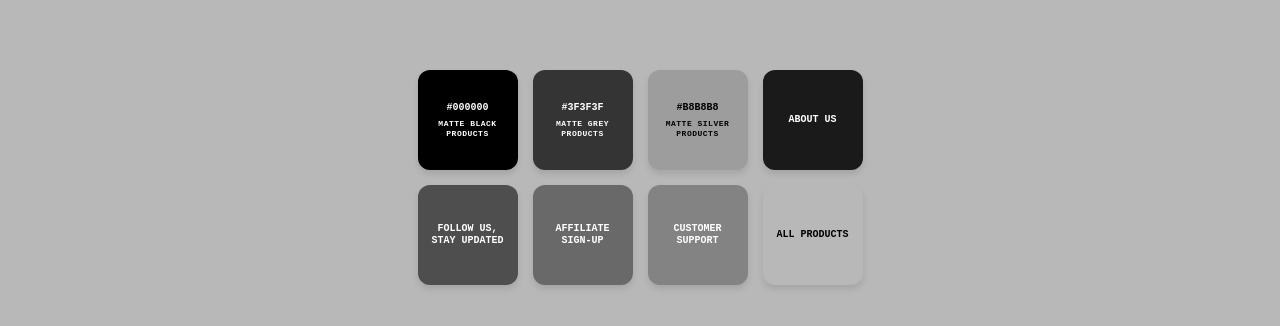
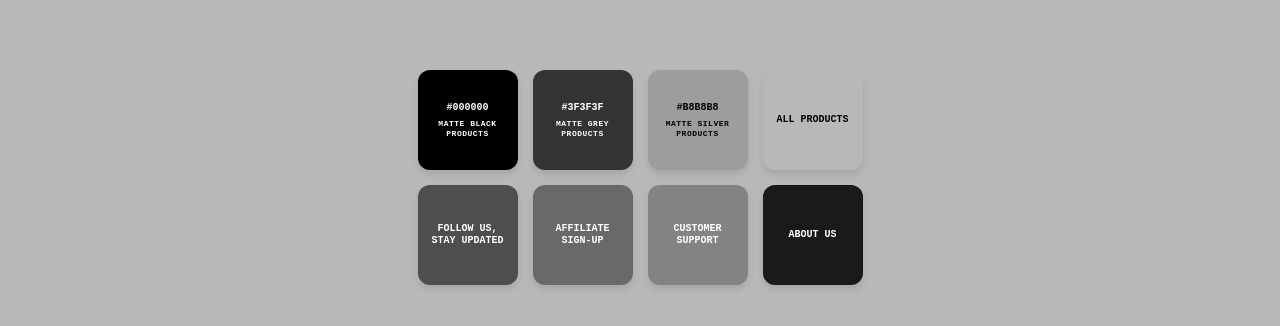
Before and after one commit to Cfagundo/mfystore, a React (Vite) app: page / in a window 1280 px wide. Shown: the part 819-1145 px from the top of the page. Built offline with nearby package versions, Linux system fonts and the light colour scheme; what shopify-buy would draw is missing.

Commit message:
Swap 'About Us' and 'All Products' in palette menu

```diff
--- a/src/components/PaletteMenu.jsx
+++ b/src/components/PaletteMenu.jsx
@@ -18,8 +18,6 @@ const PaletteMenu = ({ onFilter, onAction, activeFilter }) => {
             color: '#3F3F3F',
             label: '#3F3F3F',
             subLabel: 'MATTE GREY PRODUCTS',
-            bgColor: '#343434', // Adjusted to match gradient flow if needed? No, let's keep original distinct colors.
-            // Actually let's just move the object.
             bgColor: '#343434',
             textColor: '#fff'
         },
@@ -33,13 +31,25 @@ const PaletteMenu = ({ onFilter, onAction, activeFilter }) => {
             textColor: '#000'
         },
         {
-            id: 2,
+            id: 8,
             type: 'action',
-            action: 'about',
-            color: '#3F3F3F',
-            label: 'ABOUT US',
-            bgColor: '#1A1A1A',
-            textColor: '#fff'
+            action: 'all',
+            label: 'ALL PRODUCTS',
+            bgColor: '#B8B8B8', // Keep matching silver/light theme or adjust? User didn't specify color change, just position.
+            // The bgColors seem to follow a gradient.
+            // About was #1A1A1A (Dark). All was #B8B8B8 (Light).
+            // If we put "All" at pos 4, and "About" at pos 8...
+            // Should we swap colors too to keep the gradient?
+            // "can you swap the 'all products model' with the 'about us' model"
+            // Usually means swap the *items*, keeping their inherent properties (colors).
+            // But the gradient...
+            // Let's keep the item's own color ("All" is light, "About" is dark).
+            // This might break the "dark-to-light" flow if it exists.
+            // Let's look: Black -> 343434 -> 9D9D9D -> 1A1A1A (Wait, 9D is Light, 1A is Dark).
+            // The gradient is mixed.
+            // I will just move the item objects.
+            bgColor: '#B8B8B8',
+            textColor: '#000'
         },
         {
             id: 4,
@@ -69,12 +79,13 @@ const PaletteMenu = ({ onFilter, onAction, activeFilter }) => {
             textColor: '#fff'
         },
         {
-            id: 8,
+            id: 2,
             type: 'action',
-            action: 'all',
-            label: 'ALL PRODUCTS',
-            bgColor: '#B8B8B8', // Keep as is
-            textColor: '#000'
+            action: 'about',
+            color: '#3F3F3F',
+            label: 'ABOUT US',
+            bgColor: '#1A1A1A',
+            textColor: '#fff'
         },
     ];
 
```
